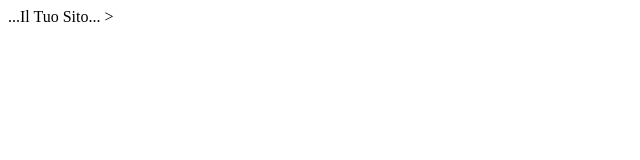
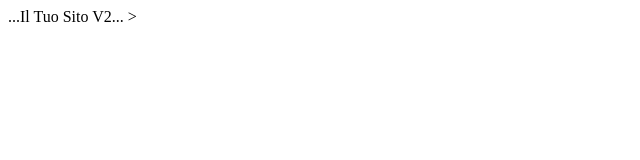
Before and after one commit to FThinker/aviscivitavecchia, a plain HTML site: page index.html in a window 1280 px wide. Shown: the full height of the page, 0-640 px from the left. Drawn offline with Linux system fonts and the light colour scheme.

Commit message:
Test commit

```diff
--- a/index.html
+++ b/index.html
@@ -7,6 +7,6 @@
     <title>Avis Civitavecchia</title>
 </head>
 <body>
-    ...Il Tuo Sito...
+    ...Il Tuo Sito V2...
 </body>
 </html>>
```
